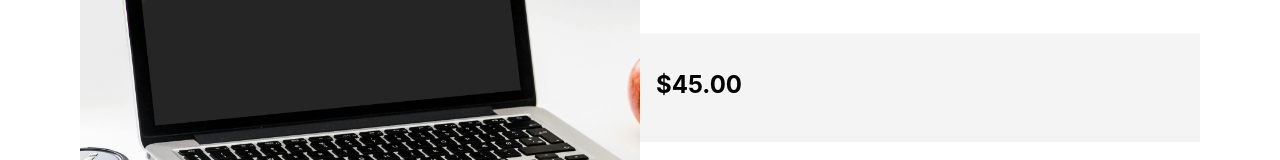
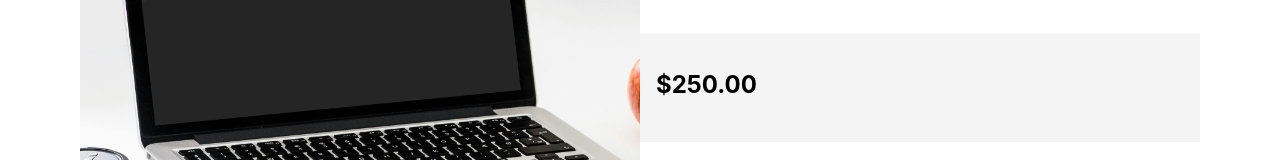
Before and after one commit to Obryan17/DigiAfricApp, a React (Create React App) app: page /details in a window 1280 px wide. Shown: the part 292-452 px from the top of the page. Built offline with nearby package versions, Linux system fonts and the light colour scheme.

Commit message:
details page push

```diff
--- a/src/Components/pages/Details.jsx
+++ b/src/Components/pages/Details.jsx
@@ -23,7 +23,7 @@ const Details = () =>{
                          en particulier ceux qui travaillent sur des projets liés à l'écosystème Apple</p>
                 </section>
                 <section className={style.info_price}>
-                    <h2>$45.00</h2>
+                    <h2>$250.00</h2>
                 </section>
                 <section className={style.info_buttons}>
                     <article className={style.info_buttons_top}>
```
